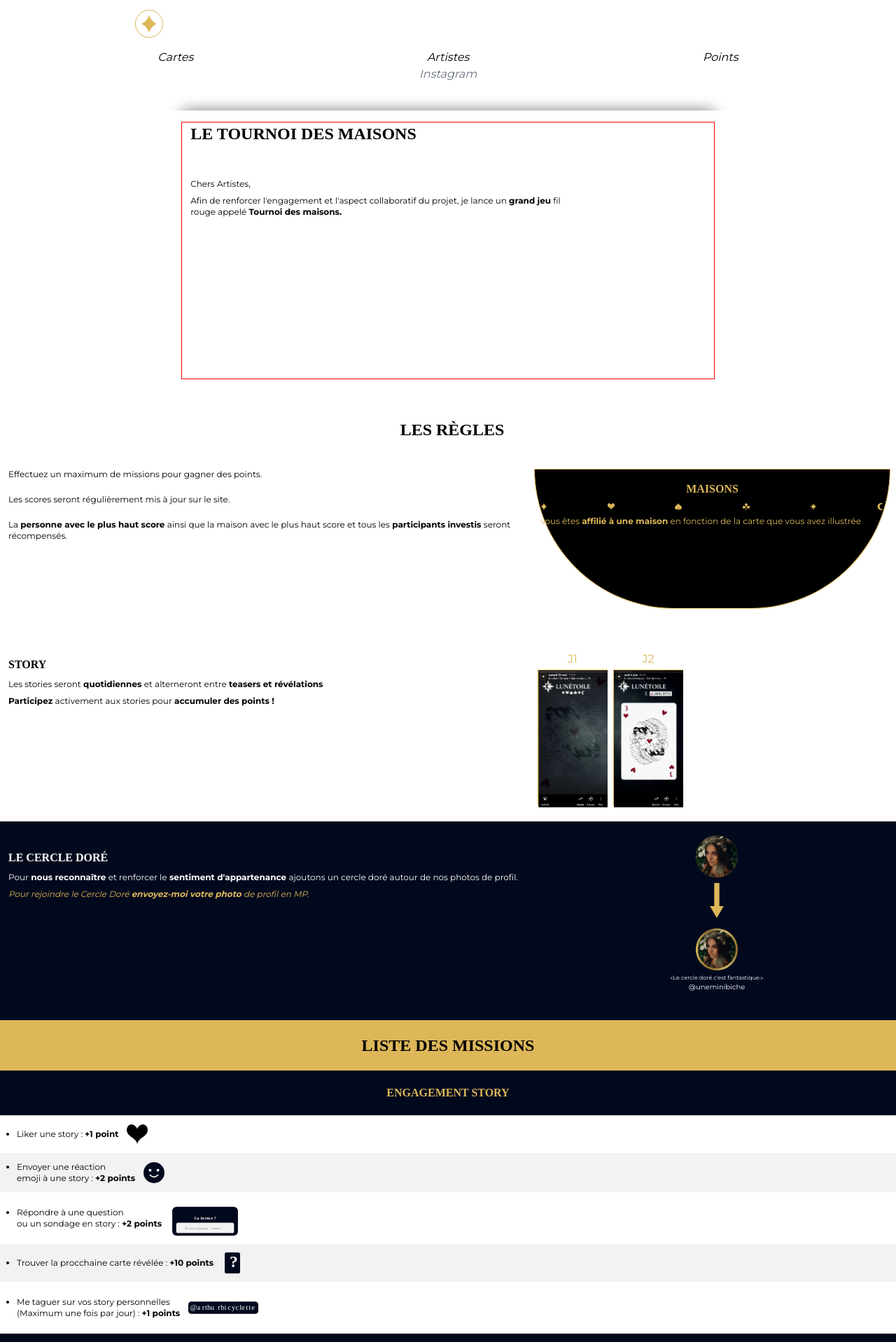
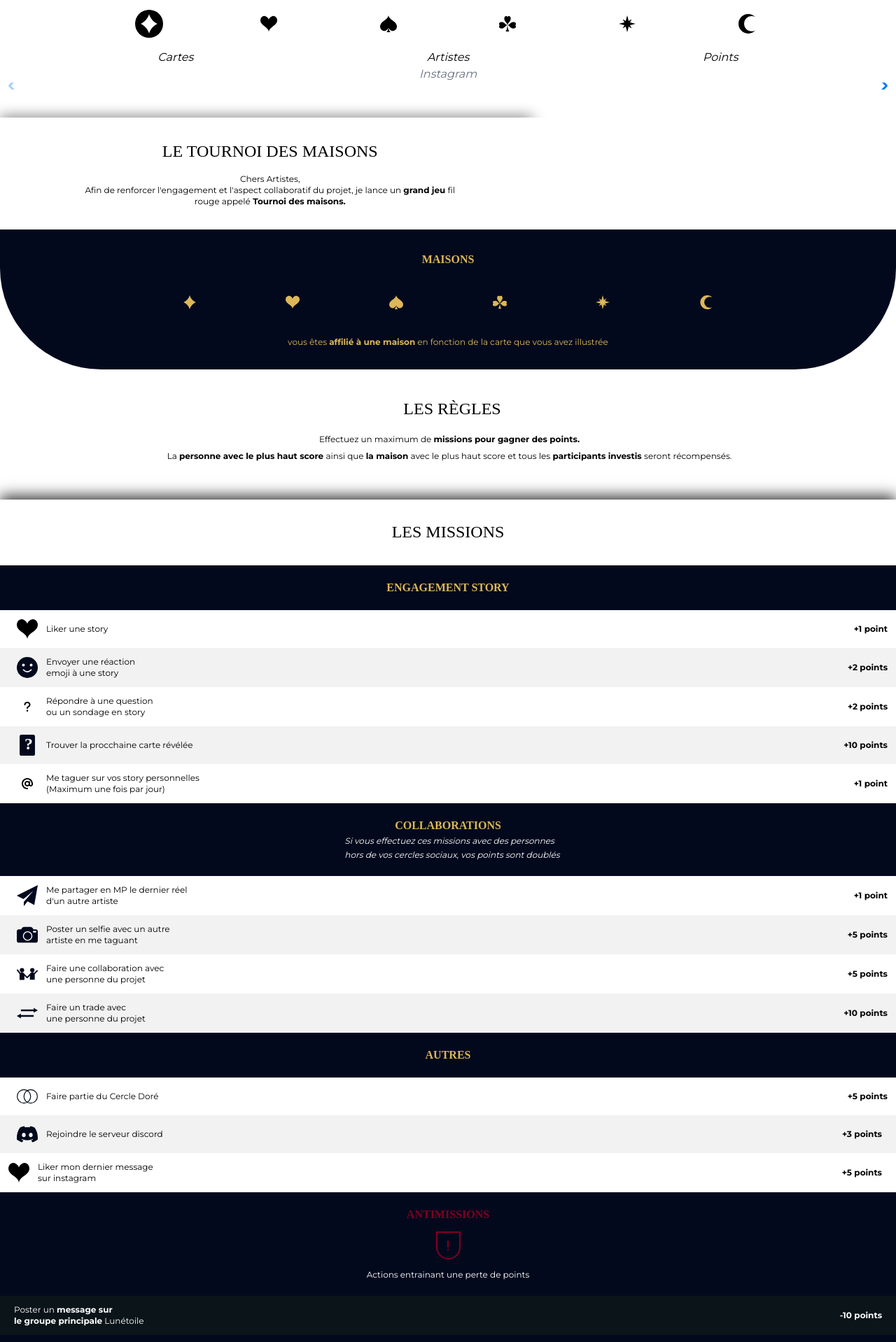
Before and after one commit to Martint1n/HousesTournament, a Next.js app: page / in a window 1280 px wide. Shown: the part 562-2480 px from the top of the page at 70% size. Built offline with nearby package versions, Linux system fonts and the light colour scheme; no server answers.

Commit message:
front almost done_2 buttons left

```diff
--- a/components/Home.jsx
+++ b/components/Home.jsx
@@ -7,7 +7,9 @@ import Moon from './Moon';
 import Star from './Star';
 import Image from 'next/image';
 import { Swiper, SwiperSlide, useSwiper } from 'swiper/react';
-import 'swiper/css/bundle';
+import { Navigation } from 'swiper/modules';
+import 'swiper/css/navigation';
+import 'swiper/css';
 import HouseScore from './HouseScore';
 import Rules from './Rules';
 
@@ -29,14 +31,14 @@ function Home() {
   const [moonScore, setMoonScore] = useState(0);
   const [starScore, setStarScore] = useState(0);
 
-  const [heartColor, setHeartColor] = useState('#fff');
-  const [spadeColor, setSpadeColor] = useState('#fff');
-  const [clubColor, setClubColor] = useState('#fff');
-  const [diamondColor, setDiamondColor] = useState('#ddb758');
-  const [starColor, setStarColor] = useState('#fff');
-  const [moonColor, setMoonColor] = useState('#fff');
+  const [heartColor, setHeartColor] = useState('#000');
+  const [spadeColor, setSpadeColor] = useState('#000');
+  const [clubColor, setClubColor] = useState('#000');
+  const [diamondColor, setDiamondColor] = useState('#fff');
+  const [starColor, setStarColor] = useState('#000');
+  const [moonColor, setMoonColor] = useState('#000');
 
-  const [classNameDiamond, setClassNameDiamond] = useState('flex border border-gold rounded-full w-[40px] h-[40px] p-2 justify-center items-center');
+  const [classNameDiamond, setClassNameDiamond] = useState('flex bg-black rounded-full w-[40px] h-[40px] p-2 justify-center items-center');
   const [classNameHeart, setClassNameHeart] = useState('flex border-transparent rounded-full w-[40px] h-[40px] p-2 justify-center items-center');
   const [classNameSpade, setClassNameSpade] = useState('flex border-transparent rounded-full w-[40px] h-[40px] p-2 justify-center items-center');
   const [classNameClub, setClassNameClub] = useState('flex border-transparent rounded-full w-[40px] h-[40px] p-2 justify-center items-center');
@@ -101,7 +103,7 @@ function Home() {
               {data.maison === 'lune' && <Image src='/Lune_gold.svg' width={15} height={15} />}
               {data.maison === 'étoile' && <Image src='/Etoile_gold.svg' width={15} height={15} />}
             </div>
-            <a href={instagramLink} target="_blank" rel="noopener noreferrer" className={`text-urlInsta w-1/2 italic`}>
+            <a href={instagramLink} target="_blank" rel="noopener noreferrer" className={`text-urlInsta w-1/3 italic text-[12px]`}>
             {data.pseudo}
             </a>
             <div className='w-14 text-right ml-3'>{data.points}</div>
@@ -327,7 +329,7 @@ function Home() {
 
   return (
     <>
-    <div className='w-screen h-[70vh] rounded-b-[145px] bg-[url(/main_background.webp)] bg-cover bg-no-repeat landscapes:h-max'>
+    <div className='w-screen h-[70vh] rounded-b-[145px] bg-deep-blue landscapes:h-max'>
       <div className='flex items-center justify-center'>
         <Image src={'/Logo.svg'} width={100} height={100} />
         <h1 className="text-white text-2xl font-['Cormorant_Garamond']">LUNÉTOILE</h1>
@@ -375,11 +377,15 @@ function Home() {
       </div>
     <Swiper
         ref={swiperRef}
+        modules={[Navigation]}
+        navigation={{
+          nextEl: '.swiper-button-next',
+          prevEl: '.swiper-button-prev',
+        }}
         spaceBetween={0}
         slidesPerView={1}
         onSlideChange= {handleSlideChange}
-        centeredSlides={false}
-        style={{display: 'flex'}}
+        style={{display: 'flex', paddingBottom: 10}}
       >
         <SwiperSlide >{artistRow.carreau}</SwiperSlide>
         <SwiperSlide >{artistRow.coeur}</SwiperSlide>
@@ -387,6 +393,9 @@ function Home() {
         <SwiperSlide >{artistRow.trefle}</SwiperSlide>
         <SwiperSlide >{artistRow.etoile}</SwiperSlide>
         <SwiperSlide >{artistRow.lune}</SwiperSlide>
+
+        <div class="swiper-button-prev" onClick={() => swiperRef.current?.slidePrev()}></div>
+        <div class="swiper-button-next" onClick={() => swiperRef.current?.slideNext()}></div>
       </Swiper>
       <Rules />
     </>
--- a/components/Rules.js
+++ b/components/Rules.js
@@ -3,7 +3,7 @@ import Image from 'next/image';
 import GoldenCircle from './GoldenCircle';
 import TestImage from './TestImage'
 import { FontAwesomeIcon } from '@fortawesome/react-fontawesome'
-import { faExclamation } from '@fortawesome/free-solid-svg-icons';
+import { faExclamation, faQuestion, faAt } from '@fortawesome/free-solid-svg-icons';
 import '../styles/Rules.module.css';
 
 function Rules() {
@@ -11,46 +11,42 @@ function Rules() {
     console.log(showGoldenCircle)
   return (
     <div className='h-[45vh] w-screen mt-10 landscapes:h-[80vh]'>
-        <div className='bg-white h-[50vh] pt-4 pb-4 landscapes:h-1/2 landscapes:pt-6 flex justify-center'>
-            <div class='shadow-top-only'>
-                <h2 className="font-['Cormorant_Garamond'] font-semibold pl-3 pb-12 text-2xl">LE TOURNOI DES MAISONS</h2>
-                <p className='text-xs pl-3 pb-2'>Chers Artistes, </p>
+        <div className='bg-white pt-4 pb-4 landscapes:h-1/2 landscapes:pt-6 flex'>
+            <div className='shadow-top-only flex flex-col justify-center items-center'>
+                <h2 className="pt-4 font-['Cormorant_Garamond'] pl-3 pb-4 text-2xl text-center">LE TOURNOI DES MAISONS</h2>
+                <p className='text-xs pl-3 text-center'>Chers Artistes,</p>
                 <div className='w-3/4'>
-                    <p className='text-xs pl-3'>
+                    <p className='text-xs pl-3 pb-4 text-center'>
                         Afin de renforcer l'engagement et l'aspect collaboratif du projet, je lance un <span className='font-bold'>grand jeu</span> fil rouge appelé
                         <span className='text-xs font-bold'> Tournoi des maisons.</span>
                     </p>
                 </div>
             </div>
         </div>
-        <div className='pt-10 pb-10 flex flex-col items-center landscapes:mt-0 landscapes:h-screen'>
-            <h2 className='font-["Cormorant_Garamond"] font-semibold  text-2xl pl-3 pb-10 self-center'>LES RÈGLES</h2>
-            <div className='flex'>
-            <div className=' flex flex-col justify-between w-3/5 pr-2'>
-                <div>
-                    <p className=' text-xs pl-3 pb-5'>Effectuez un maximum de missions pour gagner des points.</p>
-                    <p className=' text-xs pl-3 pb-5'>Les scores seront régulièrement mis à jour sur le site.</p>
-                    <p className=' text-xs pl-3 pb-2' >
+        <div className='pl-2 pr-2 pt-4 flex flex-col justify-around items-center mr-2 bg-deep-blue h-[200px] w-screen rounded-b-[145px] landscapes:w-1/5 landscapes:m-auto landscapes:h-4/5'>
+            <h2 className='font-["Cormorant_Garamond"] text-gold pb-2 self-center font-bold'>MAISONS</h2>
+            <div className='flex pb-2 justify-between w-3/5'>
+                <Image src='/Diamond_gold.svg' width={20} height={20}/>
+                <Image src='/Heart_gold.svg' width={20} height={20} />
+                <Image src='/Pique_gold.svg' width={20} height={20} />
+                <Image src='/Trefle_gold.svg' width={20} height={20} />
+                <Image src='/Etoile_gold.svg' width={20} height={20} />
+                <Image src='/Lune_gold.svg' width={20} height={20} />
+            </div>
+            <p className='text-gold text-xs pb-4 w-2/5 text-center'>vous êtes <span className='text-gold font-bold'>affilié à une maison</span> en fonction de la carte que vous avez illustrée</p>
+        </div>
+        <div className='pt-10 pb-14 flex flex-col items-center landscapes:mt-0 landscapes:h-screen'>
+            <h2 className='font-["Cormorant_Garamond"] text-2xl pl-3 pb-5 self-center'>LES RÈGLES</h2>
+            <div className=' flex flex-col justify-between w-4/5 pr-2'>
+                    <p className=' text-xs pl-3 pb-2 text-center'>Effectuez un maximum de <span className='text-xs font-bold'>missions pour gagner des points.</span></p>
+                    <p className=' text-xs pl-3 pb-2 text-center' >
                         La <span className='font-bold'>personne avec le plus haut score </span>
-                        ainsi que la maison avec le plus haut score et tous les
+                        ainsi que <span className='font-bold'>la maison</span> avec le plus haut score et tous les
                         <span className='font-bold'> participants investis </span>seront récompensés.
                     </p>
             </div>
         </div>
-            <div className='pl-2 pr-2 pt-4 flex flex-col mr-2 border border-gold border-solid bg-black h-[200px] w-2/5 rounded-b-full landscapes:w-1/5 landscapes:m-auto landscapes:h-4/5'>
-                <h2 className='font-["Cormorant_Garamond"] text-gold pb-2 self-center font-bold'>MAISONS</h2>
-                <div className='flex pb-2 justify-between'>
-                    <Image src='/Diamond_gold.svg' width={10} height={10}/>
-                    <Image src='/Heart_gold.svg' width={10} height={10} />
-                    <Image src='/Pique_gold.svg' width={10} height={10} />
-                    <Image src='/Trefle_gold.svg' width={10} height={10} />
-                    <Image src='/Etoile_gold.svg' width={10} height={10} />
-                    <Image src='/Lune_gold.svg' width={10} height={10} />
-                </div>
-                <p className='text-gold text-xs pb-1'>vous êtes <span className='text-gold font-bold'>affilié à une maison</span> en fonction de la carte que vous avez illustrée</p>                </div>
-            </div>
-        </div>
-        <div className='w-screen flex'>
+        {/* <div className='w-screen flex'>
             <div className='pl-3 pr-3 mt-5 w-3/5'>
                 <p className="font-['Cormorant_Garamond'] font-bold pt-2">STORY</p>
                 <p className='pt-2 text-xs'>Les stories seront
@@ -72,46 +68,47 @@ function Rules() {
                 <Image src='/story2.svg' width={100} height={200}/>
             </div>
         </div>
-        <GoldenCircle showGoldenCircle={true} />
-        <div className='bg-gold flex justify-center pt-5 pb-5'>
-            <p className='font-bold font-["Cormorant_Garamond"] text-2xl'>LISTE DES MISSIONS</p>
+        <GoldenCircle showGoldenCircle={true} />  */}
+        <div className='shadow-top-only-2 flex justify-center items-center'>
+            <p className='pt-5 pb-8 font-["Cormorant_Garamond"] text-2xl'>LES MISSIONS</p>
         </div>
         <div className='bg-deep-blue w-screen flex pt-5 pb-5 justify-center'>
             <h2 className="text-gold font-['Cormorant_Garamond'] font-semibold">ENGAGEMENT STORY</h2>
         </div>
-        <div className='pl-3 flex pt-3 pb-3 items-center'>
-            <ul className='list-disc pl-3'>
-                <li className='text-xs'>Liker une story : <span className='text-xs font-bold pr-3'>+1 point</span></li>
-            </ul>
+        <div className='pl-3 flex pt-3 pb-3 items-center justify-between'>
+            <div className='flex items-center pl-3'>
                 <Image src='/MissionsICON/Coeur_black.svg' width={30} height={30}/>
+                <p className='text-xs pl-3'>Liker une story</p>
             </div>
-        <div className='flex pl-3 pt-3 pb-3 bg-lightGray items-center'>
-            <ul className='list-disc pl-3'>
-                <li className='text-xs'>Envoyer une réaction <br/> emoji à une story : <span className='text-xs font-bold pr-3'>+2 points</span>
-                </li>
-            </ul>
+            <div className='text-xs font-bold pr-3'>+1 point</div>
+        </div>
+        <div className='flex pl-3 pt-3 pb-3 bg-lightGray justify-between items-center'>
+            <div className='flex items-center pl-3'>
                 <Image src='/MissionsICON/Smiley.svg' height={30} width={30}/>
+                <p className='text-xs pl-3'>Envoyer une réaction <br/> emoji à une story</p>
             </div>
-        <div className='pl-3 flex pt-3 pb-3 items-center'>
-        <ul className='list-disc pl-3'>
-            <li className='text-xs'>Répondre à une question <br/>ou un sondage en story : <span className='text-xs font-bold pr-3'>+2 points</span>
-            </li>
-        </ul>
-        <Image src='/MissionsICON/Question.svg' height={50} width={100}/>
+            <div className='text-xs font-bold pr-3'>+2 points</div>
         </div>
-        <div className='flex pl-3 pt-3 pb-3 bg-lightGray items-center'>
-            <ul className='list-disc pl-3'>
-                <li className='text-xs'>Trouver la procchaine carte révélée : <span className='text-xs font-bold pr-3'>+10 points</span>
-                </li>
-            </ul>
+        <div className='pl-3 flex pt-3 pb-3 items-center justify-between'>
+            <div className='flex items-center pl-3'>
+                <FontAwesomeIcon icon={faQuestion} width={30} height={30} />
+                <p className='text-xs pl-3'>Répondre à une question <br/>ou un sondage en story</p>
+            </div>
+            <div className='text-xs font-bold pr-3'>+2 points</div>
+        </div>
+        <div className='flex pl-3 pt-3 pb-3 bg-lightGray justify-between items-center'>
+            <div className='flex items-center pl-3'>
                 <Image src='/MissionsICON/Mystère.svg' height={30} width={30}/>
+                <p className='text-xs pl-3'>Trouver la procchaine carte révélée</p>
             </div>
-        <div className='pl-3 flex pt-3 pb-3 items-center'>
-        <ul className='list-disc pl-3'>
-            <li className='text-xs'>Me taguer sur vos story personnelles<br/>(Maximum une fois par jour) : <span className='text-xs font-bold pr-3'>+1 points</span>
-            </li>
-        </ul>
-        <Image src='/MissionsICON/arthurbicyclette.svg' height={50} width={100}/>
+            <div className='text-xs font-bold pr-3'>+10 points</div>
+        </div>
+        <div className='pl-3 flex pt-3 pb-3 justify-between items-center'>
+            <div className='flex items-center pl-3'>
+                <FontAwesomeIcon icon={faAt} width={30} height={30} />
+                <p className='text-xs pl-3'>Me taguer sur vos story personnelles<br/>(Maximum une fois par jour)</p>
+            </div>
+            <div className='text-xs font-bold pr-3'>+1 point</div>
         </div>
 
 
@@ -119,83 +116,77 @@ function Rules() {
             <h2 className="text-gold font-['Cormorant_Garamond'] font-semibold self-center">COLLABORATIONS</h2>
             <p className='text-xs italic text-white leading-5 pl-3 self-center'>Si vous effectuez ces missions avec des personnes <br/>hors de vos cercles sociaux, vos points sont doublés</p>
         </div>
-        <div className='pl-3 flex pt-3 pb-3 items-center'>
-        <ul className='list-disc pl-3'>
-            <li className='text-xs pr-3'>Me partager en MP le dernier réel <br/>d'un autre artiste : <span className='text-xs font-bold pr-3'>+1 points</span>
-            </li>
-        </ul>
-        <Image src='/MissionsICON/MP.svg' height={20} width={20}/>
+        <div className='pl-3 flex pt-3 pb-3 justify-between items-center'>
+            <div className='flex items-center pl-3'>
+                <Image src='/MissionsICON/MP.svg' height={30} width={30}/>
+                <p className='text-xs pl-3'>Me partager en MP le dernier réel <br/>d'un autre artiste</p>
             </div>
-        <div className='flex pl-3 pt-3 pb-3 bg-lightGray items-center'>
-            <ul className='list-disc pl-3'>
-                <li className='text-xs pr-3'>Poster un selfie avec un autre artiste<br/>en me taguant : <span className='text-xs font-bold pr-3'>+5 points</span>
-                </li>
-            </ul>
-            <Image src='/MissionsICON/Photo.svg' height={20} width={20}/>
+            <div className='text-xs font-bold pr-3'>+1 point</div>
         </div>
-        <div className='pl-3 flex pt-3 pb-3 items-center'>
-        <ul className='list-disc pl-3'>
-            <li className='text-xs pr-3'>Faire une collaboration avec un autre artiste<br/>en me taguant : <span className='text-xs font-bold pr-3'>+5 points</span>
-            </li>
-        </ul>
-        <Image src='/MissionsICON/Collab.svg' height={30} width={40}/>
+        <div className='flex pl-3 pt-3 pb-3 bg-lightGray justify-between items-center'>
+            <div className='flex items-center pl-3'>
+                <Image src='/MissionsICON/Photo.svg' height={30} width={30}/>
+                <p className='text-xs pl-3'>Poster un selfie avec un autre <br/>artiste en me taguant</p>
             </div>
-        <div className='flex pl-3 pt-3 pb-3 bg-lightGray items-center'>
-            <ul className='list-disc pl-3'>
-                <li className='text-xs pr-3'>Faire un trade avec<br/>une personne du projet : <span className='text-xs font-bold pr-3'>+10 points</span>
-                </li>
-            </ul>
+            <div className='text-xs font-bold pr-3'>+5 points</div>
+
+        </div>
+        <div className='pl-3 flex pt-3 pb-3 justify-between items-center'>
+            <div className='flex items-center pl-3'>
+                <Image src='/MissionsICON/Collab.svg' height={30} width={30}/>
+                <p className='text-xs pl-3'>Faire une collaboration avec <br/>une personne du projet</p>
+            </div>
+            <div className='text-xs font-bold pr-3'>+5 points</div>
+        </div>
+        <div className='flex pl-3 pt-3 pb-3 bg-lightGray justify-between items-center'>
+            <div className='flex items-center pl-3'>
                 <Image src='/MissionsICON/Trade.svg' height={20} width={30}/>
+                <p className='text-xs pl-3'>Faire un trade avec<br/>une personne du projet</p>
+            </div>
+            <div className='text-xs font-bold pr-3'>+10 points</div>
         </div>
 
 
         <div className='bg-deep-blue w-screen flex pt-5 pb-5 flex-col'>
             <h2 className="text-gold font-['Cormorant_Garamond'] font-semibold self-center">AUTRES</h2>
         </div>
-        <div className='pl-3 flex pt-3 pb-3 items-center'>
-        <ul className='list-disc pl-3'>
-            <li className='text-xs pr-3'>Faire partie du Cercle Doré : <span className='text-xs font-bold'>+5 points</span>
-            </li>
-        </ul>
-        <Image src='/MissionsICON/Circle.svg' height={30} width={40}/>
+        <div className='pl-3 flex pt-3 pb-3 justify-between items-center'>
+            <div className='flex items-center pl-3'>
+                <Image src='/MissionsICON/Circle.svg' height={30} width={30}/>
+                <p className='text-xs pl-3'>Faire partie du Cercle Doré</p>
             </div>
-        <div className='flex pl-3 pt-3 pb-3 bg-lightGray items-center'>
-            <ul className='list-disc pl-3'>
-                <li className='text-xs pr-3'>Rejoindre le serveur discord : <span className='text-xs font-bold'>+3 points</span>
-                </li>
-            </ul>
-            <Image src='/MissionsICON/Discord.svg' height={20} width={30}/>
+            <div className='text-xs pr-3 font-bold'>+5 points</div>
         </div>
-        <div className='pl-3 flex pt-3 pb-3 items-center'>
-        <ul className='list-disc pl-3'>
-            <li className='text-xs pr-3'>Liker mon dernier message<br/>sur instagram : <span className='text-xs font-bold'>+5 points</span>
-            </li>
-        </ul>
+        <div className='flex pl-3 pt-3 pb-3 bg-lightGray justify-between items-center'>
+            <div className='flex items-center pl-3'>
+                <Image src='/MissionsICON/Discord.svg' height={30} width={30}/>
+                <p className='text-xs pl-3'>Rejoindre le serveur discord</p>
+            </div>
+            <div className='text-xs pr-5 font-bold'>+3 points</div>
+        </div>
+        <div className='flex pt-3 pb-3 justify-between items-center'>
+            <div className='flex items-center pl-3'>
                 <Image src='/MissionsICON/Coeur_black.svg' height={30} width={30}/>
+                <p className='text-xs pl-3'>Liker mon dernier message<br/>sur instagram</p>
+            </div>
+            <div className='text-xs pr-5 font-bold'>+5 points</div>
         </div>
 
 
-        <div className='bg-deep-blue w-screen flex pt-5 pb-5 flex-col'>
+        <div className='bg-deep-blue w-screen flex pt-5 pb-5 flex-col items-center'>
             <h2 className="text-red font-['Cormorant_Garamond'] font-semibold self-center pb-3">ANTIMISSIONS</h2>
-            <div className='flex pl-3 pr-3 justify-between'>
-                <p className='text-xs text-white leading-5'>Actions entrainant<br/>une perte de points</p>
             <div className=' flex justify-center items-center w-[35px] h-[40px] border-2 border-red rounded-b-full'>
-                    <FontAwesomeIcon icon={faExclamation} width={5} height={30} color='#800020'/>
+                <FontAwesomeIcon icon={faExclamation} width={30} height={30} color='#800020'/>
             </div>
-                <div className='w-1/3 landscapes:w-1/6'></div>
+            <p className='text-xs text-white leading-5 pt-3'>Actions entrainant une perte de points</p>
         </div>
+        <div className='flex pt-3 pb-3 items-center justify-between bg-charcoal'>
+            <p className='text-xs text-white pl-5'>Poster un <span className='text-xs text-wite font-bold'>message sur<br/>le groupe principale</span> Lunétoile</p>
+            <div className='text-xs text-white pr-5 font-bold'>-10 points</div>
         </div>
-        <div className='pl-3 flex pt-3 pb-3 items-center bg-charcoal'>
-        <ul className='list-disc pl-3'>
-            <li className='text-xs text-white pr-3'>Poster un <span className='text-xs text-wite font-bold'>message sur<br/>le groupe principale</span> Lunétoile : <span className='text-xs font-bold'>-10 points</span>
-            </li>
-        </ul>
-        </div>
-        <div className='pl-3 flex pt-3 pb-3 items-center bg-deep-blue'>
-        <ul className='list-disc pl-3'>
-            <li className='text-xs text-white pr-3'><span className='text-xs text-wite font-bold'>Ne pas trouver votre propre carte</span> <br/>avant sa révélation : <span className='text-xs font-bold'>-10 points</span>
-            </li>
-        </ul>
+        <div className='flex pt-3 pb-3 items-center justify-between bg-deep-blue'>
+            <p className='text-xs text-white pl-5'><span className='text-xs text-wite font-bold'>Ne pas trouver votre propre carte</span> <br/>avant sa révélation</p>
+            <div className='text-xs text-white pr-5 font-bold'>-10 points</div>
         </div>
         {/* <TestImage/> */}
     </div>
--- a/styles/globals.css
+++ b/styles/globals.css
@@ -8,9 +8,16 @@ body {
 * {
   box-sizing: border-box;
 }
+
+.swiper-button-next,
+.swiper-button-prev {
+  color: "red"; /* Couleur des chevrons */
+  width: 50px; /* Largeur des chevrons */
+  height: 50px; /* Hauteur des chevrons */
+}
+
 .shadow-top-only {
   position: relative;
-  border: solid 1px red;
   display: 'flex';
   justify-content: 'center';
   align-items: 'center';
@@ -27,6 +34,24 @@ body {
   z-index: -1; /* Ensure the shadow is behind the content */
 }
 
+.shadow-top-only-2 {
+  position: relative;
+  display: 'flex';
+  justify-content: 'center';
+  align-items: 'center';
+}
+
+.shadow-top-only-2::before {
+  content: '';
+  position: absolute;
+  top: -10px; /* Adjust based on the desired shadow height */
+  left: 0;
+  right: 0;
+  height: 100px; /* Adjust based on the desired shadow height */
+  box-shadow: 0 -5px 20px rgba(0, 0, 0, 0.8);
+  z-index: -1; /* Ensure the shadow is behind the content */
+}
+
 @tailwind base;
 @tailwind components;
 @tailwind utilities;
```
Also changed, not shown: components/HouseScore.js (+5 -5 lines). Lines whose indentation alone changed are shown as unchanged.
